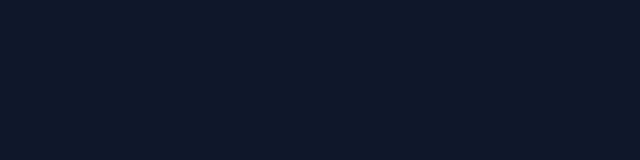
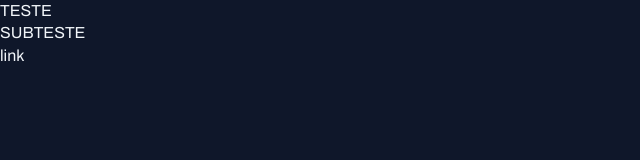
Before and after one commit to Felipe-M13/projeto-portal-de-noticias, a plain HTML site: page index.html in a window 1280 px wide. Shown: the whole page, without its empty margins (0-640 px from the left). Drawn offline with Linux system fonts and the light colour scheme; a web font is replaced by a local one.

Commit message:
aplicando fonte no projeto

```diff
--- a/index.html
+++ b/index.html
@@ -1,12 +1,18 @@
 <!DOCTYPE html>
 <html lang="pt-BR">
 <head>
+  <link rel="preconnect" href="https://fonts.googleapis.com">
+  <link rel="preconnect" href="https://fonts.gstatic.com" crossorigin>
+  <link href="https://fonts.googleapis.com/css2?family=Archivo:ital,wght@0,100..900;1,100..900&family=Playwrite+AU+QLD:wght@100..400&display=swap" rel="stylesheet">
   <meta charset="UTF-8">
   <meta name="viewport" content="width=device-width, initial-scale=1.0">
   <title>Portal de notícias</title>
   <link rel="stylesheet" href="styles/index.css">
 </head>
 <body>
+  <h1>TESTE</h1>
+  <H2>SUBTESTE</H2>
+  <a href="#">link</a>
 
 </body>
 </html>
--- a/styles/global.css
+++ b/styles/global.css
@@ -11,9 +11,34 @@
   --stroke-color: #1E293B;
   --text-color-primary: #F1F5F9;
   --text-color-secondary: #CBD5E1;
+
+  --font-family: 'Archivo', sans-serif;
+  --h1: 800 24px/135% var(--font-family);
+  --h2: 800 16px/140% var(--font-family);
+  --h3: 800 14px/140% var(--font-family);
+  --text-span: 600 14px/145% var(--font-family);
+  --text: 400 16px/140% var(--font-family);
+  --text-sm: 400 14px/160% var(--font-family);
+
+
+
 }
 
 body {
+  font: var(--text);
   color: var(--text-color-primary);
   background-color: var(--bg-color);
 }
+
+a {
+  text-decoration: none;
+  color: inherit;
+}
+
+a:hover {
+  color: var(--brand-color-light);
+}
+
+h1, h2, h3 {
+  font: inherit;
+}
```
